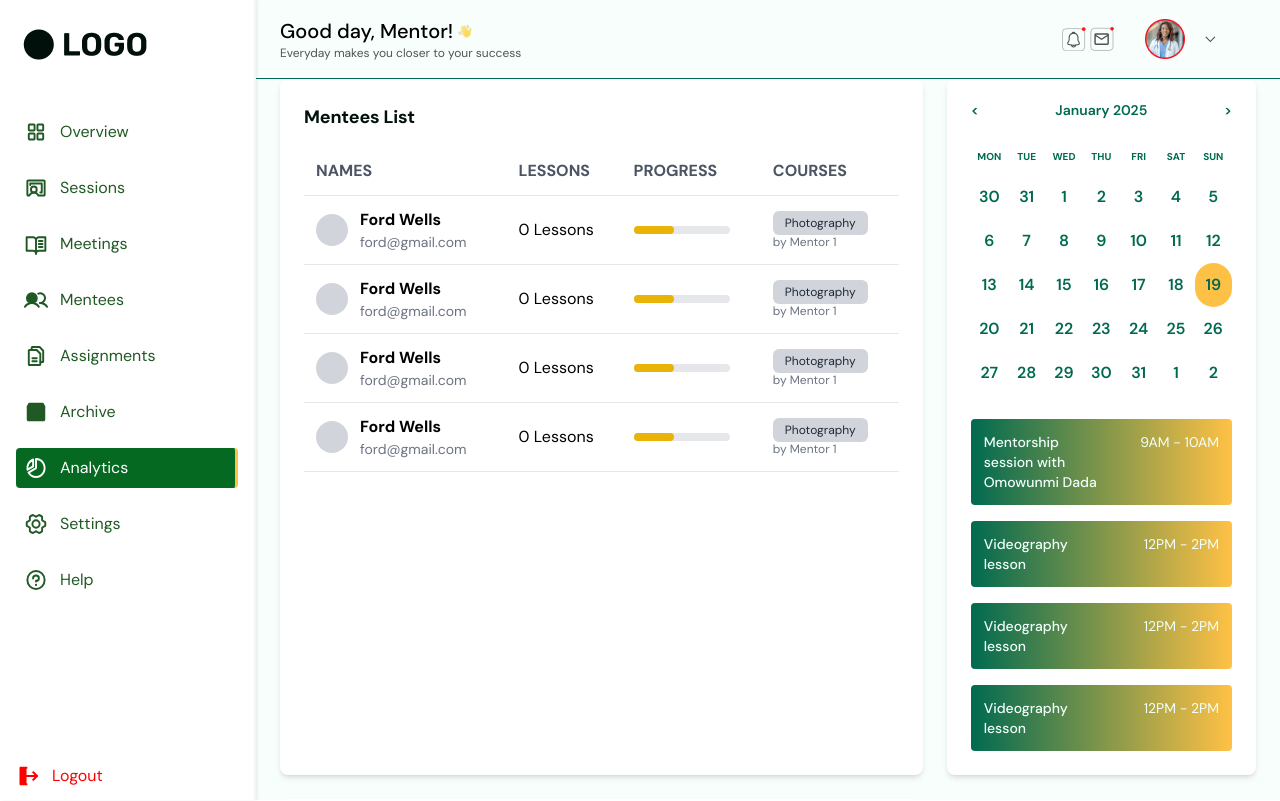
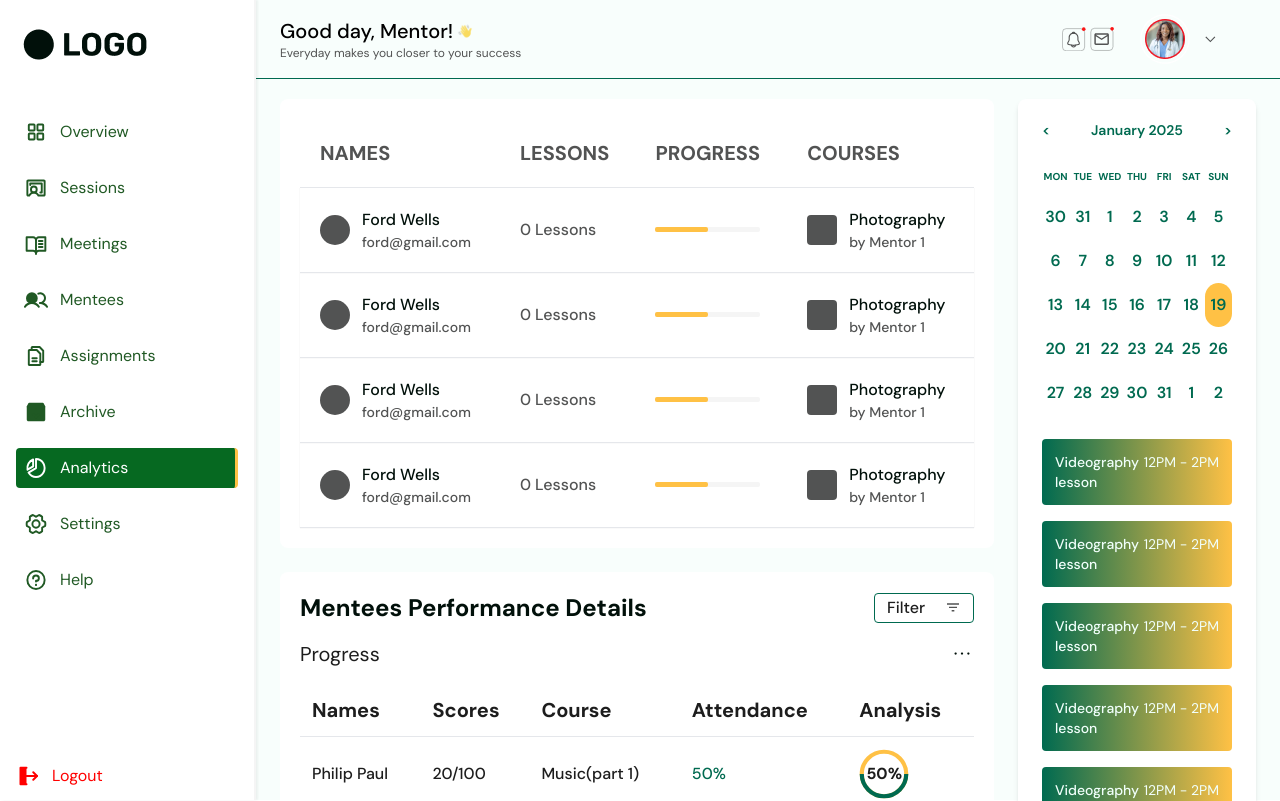
Before and after one commit to Omolara5861/superstar-mentors, a Next.js app: page /mentor-dashboard/analytics in a window 1280 px wide. Shown: the top 801 px of the page. Built offline with nearby package versions, Linux system fonts and the light colour scheme.

Commit message:
feat: :sparkles: Add analytics page

```diff
--- a/src/pages/mentor-dashboard/analytics/Analytics.tsx
+++ b/src/pages/mentor-dashboard/analytics/Analytics.tsx
@@ -8,78 +8,74 @@ const Analytics = () => {
     const [date, setDate] = useState<Date>(new Date());
 
      const [events] = useState([
-            { title: "Mentorship session with Omowunmi Dada", time: "9AM - 10AM" },
             { title: "Videography lesson", time: "12PM - 2PM" },
             { title: "Videography lesson", time: "12PM - 2PM" },
             { title: "Videography lesson", time: "12PM - 2PM" },
-        ]);
+            { title: "Videography lesson", time: "12PM - 2PM" },
+            { title: "Videography lesson", time: "12PM - 2PM" },
+            { title: "Videography lesson", time: "12PM - 2PM" },
+         { title: "Videography lesson", time: "12PM - 2PM" }
+     ]);
     const mentees = [
         { name: "Ford Wells", email: "ford@gmail.com", lessons: 0, course: "Photography", mentor: "Mentor 1" },
         { name: "Ford Wells", email: "ford@gmail.com", lessons: 0, course: "Photography", mentor: "Mentor 1" },
         { name: "Ford Wells", email: "ford@gmail.com", lessons: 0, course: "Photography", mentor: "Mentor 1" },
-        { name: "Ford Wells", email: "ford@gmail.com", lessons: 0, course: "Photography", mentor: "Mentor 1" },
+        { name: "Ford Wells", email: "ford@gmail.com", lessons: 0, course: "Photography", mentor: "Mentor 1" }
     ];
 
     const performance = [
         { name: "Philip Paul", score: "20/100", course: "Music(part 1)", attendance: "50%", analysis: 50 },
-        { name: "Joy Garba", score: "70/100", course: "Music(part 2)", attendance: "50%", analysis: 50 },
+        { name: "Joy Garba", score: "70/100", course: "Music(part 2)", attendance: "50%", analysis: 50 }
     ];
 
     return (
-        <div className="grid grid-cols-1 md:grid-cols-3 gap-6">
+        <div className="mt-5 flex gap-6">
+            <div className="w-9/12">
             {/* Left Section: Mentees List */}
-            <div className="bg-white p-6 rounded-lg shadow-md md:col-span-2">
-                <h2 className="text-lg font-bold mb-4">Mentees List</h2>
-                <table className="w-full border-collapse">
+            <div className="bg-white p-5 rounded-lg md:col-span-2 mb-6">
+                <table className="w-full border-collapse text-subtext">
                     <thead>
-                        <tr className="border-b text-left text-gray-600">
-                            <th className="p-3">NAMES</th>
-                            <th className="p-3">LESSONS</th>
-                            <th className="p-3">PROGRESS</th>
-                            <th className="p-3">COURSES</th>
+                        <tr className="border-b text-left text-xl">
+                            <th className="p-5">NAMES</th>
+                            <th className="p-5">LESSONS</th>
+                            <th className="p-5">PROGRESS</th>
+                            <th className="p-5">COURSES</th>
                         </tr>
                     </thead>
                     <tbody>
                         {mentees.map((mentee, index) => (
-                            <tr key={index} className="border-b">
-                                <td className="p-3 flex items-center">
-                                    <div className="w-8 h-8 bg-gray-300 rounded-full mr-3"></div>
+                            <tr key={index} className="border-b font-medium shadow-[0px_1px_1px_0px_#0000001F]">
+                                <td className="p-5 flex items-center">
+                                    <div className="w-[30px] h-[30px] bg-subtext rounded-full mr-3"></div>
                                     <div>
-                                        <h4 className="font-bold">{mentee.name}</h4>
-                                        <p className="text-sm text-gray-500">{mentee.email}</p>
+                                        <h4 className="text-text">{mentee.name}</h4>
+                                        <p className="text-sm ">{mentee.email}</p>
                                     </div>
                                 </td>
-                                <td className="p-3">{mentee.lessons} Lessons</td>
-                                <td className="p-3">
-                                    <div className="w-24 h-2 bg-gray-200 rounded-full">
-                                        <div className="w-10 h-2 bg-yellow-500 rounded-full"></div>
+                                <td className="p-5">{mentee.lessons} Lessons</td>
+                                <td className="p-5">
+                                    <div className="w-[105px] h-[5px] bg-[#f5f5f5] rounded-[2px]">
+                                        <div className="w-[52.5px] h-[5px] bg-[#FFC145] rounded-[2px]"></div>
                                     </div>
                                 </td>
-                                <td className="p-3">
-                                    <span className="px-3 py-1 bg-gray-300 text-gray-800 text-xs rounded-md">
-                                        {mentee.course}
-                                    </span>
-                                    <p className="text-xs text-gray-500">by {mentee.mentor}</p>
+                                <td className="p-5 flex items-center">
+                                    <div className="w-[30px] h-[30px] bg-subtext rounded mr-3"></div>
+                                    <div>
+                                        <h4 className="text-text">{mentee.course}</h4>
+                                        <p className="text-sm ">by {mentee.mentor}</p>
+                                    </div>
                                 </td>
                             </tr>
                         ))}
                     </tbody>
                 </table>
             </div>
-
-            {/* Right Section: Calendar */}
-                <ReusableCalendar
-                    date={date}
-                    setDate={setDate}
-                    events={events}
-                />
             {/* Performance Section */}
-            <div className="bg-white p-6 rounded-lg shadow-md md:col-span-2">
-                <h2 className="text-lg font-bold mb-4">Mentees Performance Details</h2>
+            <div className="bg-white p-5 rounded-lg md:col-span-2 font-medium text-[#1d1d1d]">
                 <div className="flex justify-between items-center mb-4">
-                    <h3 className="text-md font-semibold">Progress</h3>
+                <h3 className="text-2xl">Mentees Performance Details</h3>
                     <button
-                        className=" bg-[#fff] bg-transparent border border-primary py-2 px-3 w-[190px] h-[57px] flex items-center justify-between rounded"
+                        className=" bg-[#fff] bg-transparent border border-primary py-2 px-3 w-[100px] h-[30px] flex items-center justify-between rounded"
                     >
                         Filter <Image
                             src="/dashboard/filter.svg"
@@ -90,9 +86,19 @@ const Analytics = () => {
                         />
                     </button>
                 </div>
+                <div className="flex justify-between items-center mb-4">
+                    <h5 className="text-md font-normal text-xl">Progress</h5>
+                    <Image
+                        src="/dashboard/dots.svg"
+                        alt="Dots Icon"
+                        width={24}
+                        height={24}
+                        className="self-center"
+                    />
+                </div>
                 <table className="w-full border-collapse">
                     <thead>
-                        <tr className="border-b text-left text-gray-600">
+                        <tr className="border-b  text-left text-xl">
                             <th className="p-3">Names</th>
                             <th className="p-3">Scores</th>
                             <th className="p-3">Course</th>
@@ -106,12 +112,12 @@ const Analytics = () => {
                                 <td className="p-3">{mentee.name}</td>
                                 <td className="p-3">{mentee.score}</td>
                                 <td className="p-3">{mentee.course}</td>
-                                <td className="p-3 text-green-600">{mentee.attendance}</td>
+                                <td className="p-3 text-primary">{mentee.attendance}</td>
                                 <td className="p-3">
-                                    <div className="relative w-10 h-10 flex items-center justify-center">
+                                    <div className="relative w-[50px] h-[50px] flex items-center justify-center">
                                         <svg className="w-full h-full" viewBox="0 0 36 36">
                                             <circle
-                                                className="text-gray-200 stroke-current"
+                                                className="text-[#FFC145] stroke-current"
                                                 strokeWidth="3"
                                                 fill="transparent"
                                                 r="16"
@@ -119,7 +125,7 @@ const Analytics = () => {
                                                 cy="18"
                                             ></circle>
                                             <circle
-                                                className="text-green-500 stroke-current"
+                                                className="text-primary stroke-current"
                                                 strokeWidth="3"
                                                 fill="transparent"
                                                 r="16"
@@ -128,7 +134,7 @@ const Analytics = () => {
                                                 strokeDasharray={`${mentee.analysis}, 100`}
                                             ></circle>
                                         </svg>
-                                        <span className="absolute text-xs font-bold">{mentee.analysis}%</span>
+                                        <span className="absolute font-bold">{mentee.analysis}%</span>
                                     </div>
                                 </td>
                             </tr>
@@ -136,6 +142,15 @@ const Analytics = () => {
                     </tbody>
                 </table>
             </div>
+            </div>
+            <div className="w-3/12">
+                {/* Right Section: Calendar */}
+                <ReusableCalendar
+                    date={date}
+                    setDate={setDate}
+                    events={events}
+                />
+            </div>
         </div>
     );
 };
```
